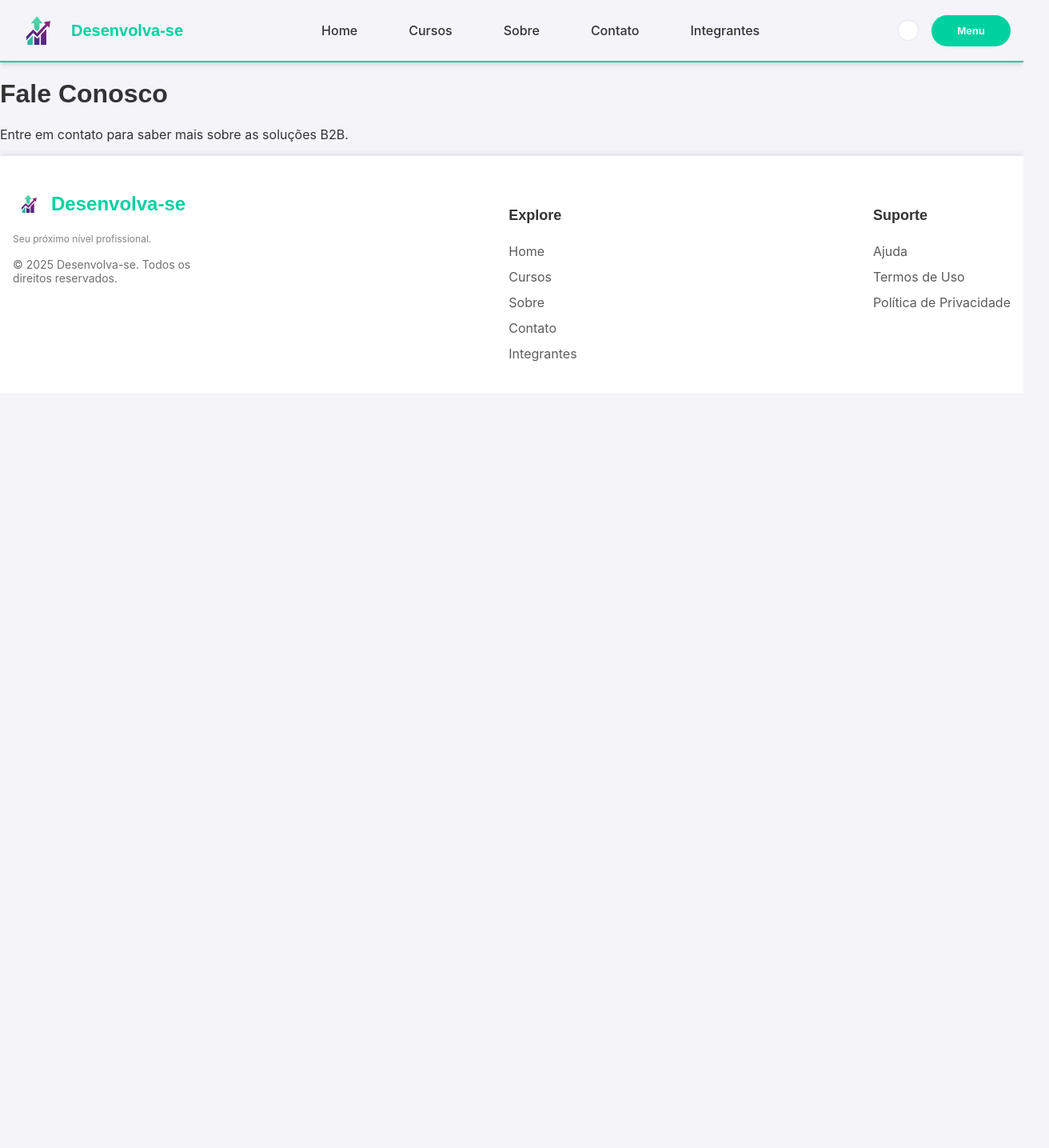
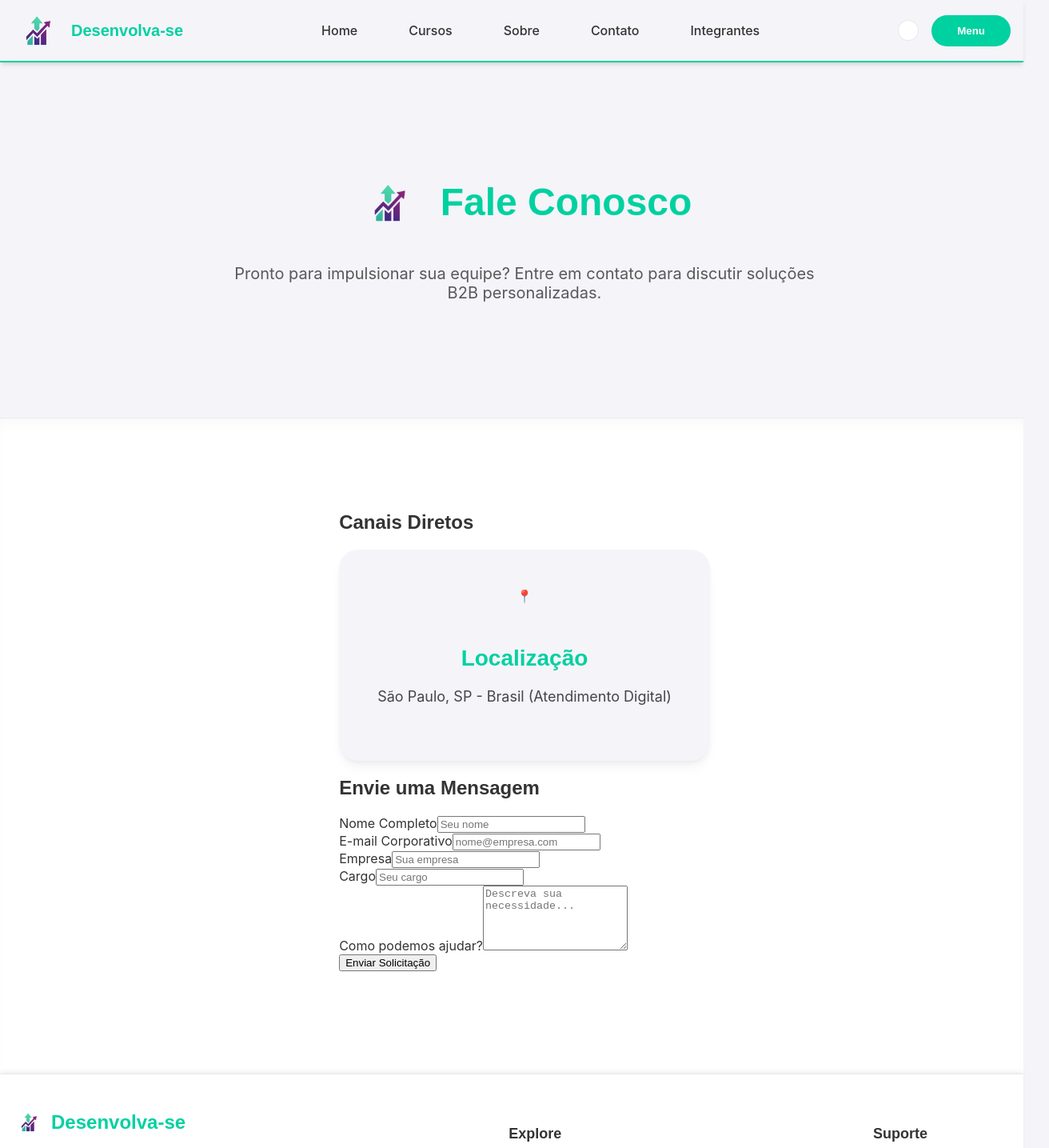
Before and after one commit to Desenvolva-se-Org/Desenvolva-se, a React (Vite) app in the folder desenvolva-se/: page /contato in a window 1280 px wide. Shown: the top 1435 px of the page at 80% size, 1312 px wide, since content can reach past the window. Before the commit the page ends 800 px from the top, so only its background shows below. Built offline with nearby package versions, Linux system fonts and the light colour scheme.

Commit message:
feat: Montando estrutura da página Contato.

```diff
--- a/desenvolva-se/src/routes/Contato.tsx
+++ b/desenvolva-se/src/routes/Contato.tsx
@@ -1,10 +1,101 @@
+// src/routes/Contato.tsx
+
 import React from 'react';
+import LogoIcon from '../assets/logo-desenvolva-se.png';
+// Ícones de imagem removidos. Usaremos emojis.
 
 const Contato: React.FC = () => {
+  // Função de placeholder para o envio do formulário
+  const handleSubmit = (e: React.FormEvent) => {
+    e.preventDefault();
+    alert("Obrigado pelo contato! Em breve nossa equipe retornará.");
+  };
+
   return (
-    <div className="container mx-auto py-8 min-h-[50vh]">
-      <h1 className="text-5xl font-title text-secondary text-center">Fale Conosco</h1>
-      <p className="text-center mt-4 text-lg">Entre em contato para saber mais sobre as soluções B2B.</p>
+    <div className="bg-background">
+      <section className="home-hero-section">
+        <div className="home-section-content text-center">
+          <div className="home-hero-title mb-8">
+            <h1 className="section-title !text-secondary !text-5xl md:!text-6xl lg:!text-7xl flex items-center justify-center gap-4">
+              <img src={LogoIcon} alt="Ícone Desenvolva-se" className="home-hero-logo" />
+              Fale Conosco
+            </h1>
+          </div>
+          <p className="section-description !text-2xl md:!text-3xl font-semibold text-text max-w-4xl mx-auto leading-relaxed">
+            Pronto para impulsionar sua equipe? Entre em contato para discutir soluções B2B personalizadas.
+          </p>
+        </div>
+      </section>
+
+      <section className="home-features-section">
+        <div className="home-section-content">
+
+          <div className="contact-grid-layout">
+
+            <div className="contact-info-column">
+              <h2 className="text-3xl font-bold text-text mb-8 font-title text-center md:text-left">
+                Canais Diretos
+              </h2>
+              <div className="flex flex-col gap-6">
+
+                <div className="feature-card !flex-row !p-6 !gap-6 !items-center !text-left">
+                  <div className="text-4xl">📍</div>
+                  <div>
+                    <h3 className="!text-xl !mb-1">Localização</h3>
+                    <p className="!text-base">São Paulo, SP - Brasil (Atendimento Digital)</p>
+                  </div>
+                </div>
+
+              </div>
+            </div>
+
+            <div className="contact-form-column">
+              <div className="contact-form-container">
+                <h2 className="text-3xl font-bold text-primary mb-8 font-title text-center">
+                  Envie uma Mensagem
+                </h2>
+
+                <form onSubmit={handleSubmit} className="flex flex-col gap-6">
+
+                  <div className="form-group">
+                    <label htmlFor="nome" className="form-label">Nome Completo</label>
+                    <input type="text" id="nome" name="nome" required className="form-input" placeholder="Seu nome" />
+                  </div>
+
+                  <div className="form-group">
+                    <label htmlFor="email" className="form-label">E-mail Corporativo</label>
+                    <input type="email" id="email" name="email" required className="form-input" placeholder="nome@empresa.com" />
+                  </div>
+
+                   <div className="grid grid-cols-1 md:grid-cols-2 gap-6">
+                    <div className="form-group">
+                        <label htmlFor="empresa" className="form-label">Empresa</label>
+                        <input type="text" id="empresa" name="empresa" className="form-input" placeholder="Sua empresa" />
+                    </div>
+                    <div className="form-group">
+                        <label htmlFor="cargo" className="form-label">Cargo</label>
+                        <input type="text" id="cargo" name="cargo" className="form-input" placeholder="Seu cargo" />
+                    </div>
+                   </div>
+
+                  <div className="form-group">
+                    <label htmlFor="mensagem" className="form-label">Como podemos ajudar?</label>
+                    <textarea id="mensagem" name="mensagem" rows={5} required className="form-textarea" placeholder="Descreva sua necessidade..."></textarea>
+                  </div>
+
+                  <button type="submit" className="form-submit-button">
+                    Enviar Solicitação
+                  </button>
+
+                </form>
+              </div>
+            </div>
+
+          </div>
+
+        </div>
+      </section>
+
     </div>
   );
 };
```
